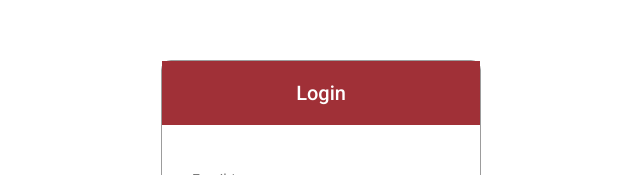
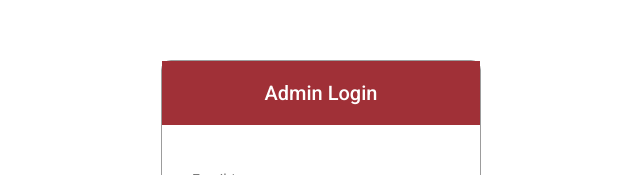
Before and after one commit to Omkarmali4437/BookStore_APP, an Angular app: page /adminlogin in a window 1280 px wide. Shown: the part 203-378 px from the top of the page, without its empty margins (319-959 px from the left). Built offline with nearby package versions, Linux system fonts and the light colour scheme.

Commit message:
Changed Login text to Admin Login

```diff
--- a/src/app/component/adminlogin/adminlogin.component.html
+++ b/src/app/component/adminlogin/adminlogin.component.html
@@ -1,7 +1,7 @@
 <div fxLayoutAlign="center center" fxFlexFill class="main-div">
     <mat-card  fxFlex="25" class="card">
     <div class="text">
-        <mat-toolbar fxLayoutAlign="center center" class="login-label">Login</mat-toolbar>
+        <mat-toolbar fxLayoutAlign="center center" class="login-label">Admin Login</mat-toolbar>
     </div>
     <form fxLayoutAlign="stretch" fxLayout="column" class="login-form">
         <mat-form-field>
```
